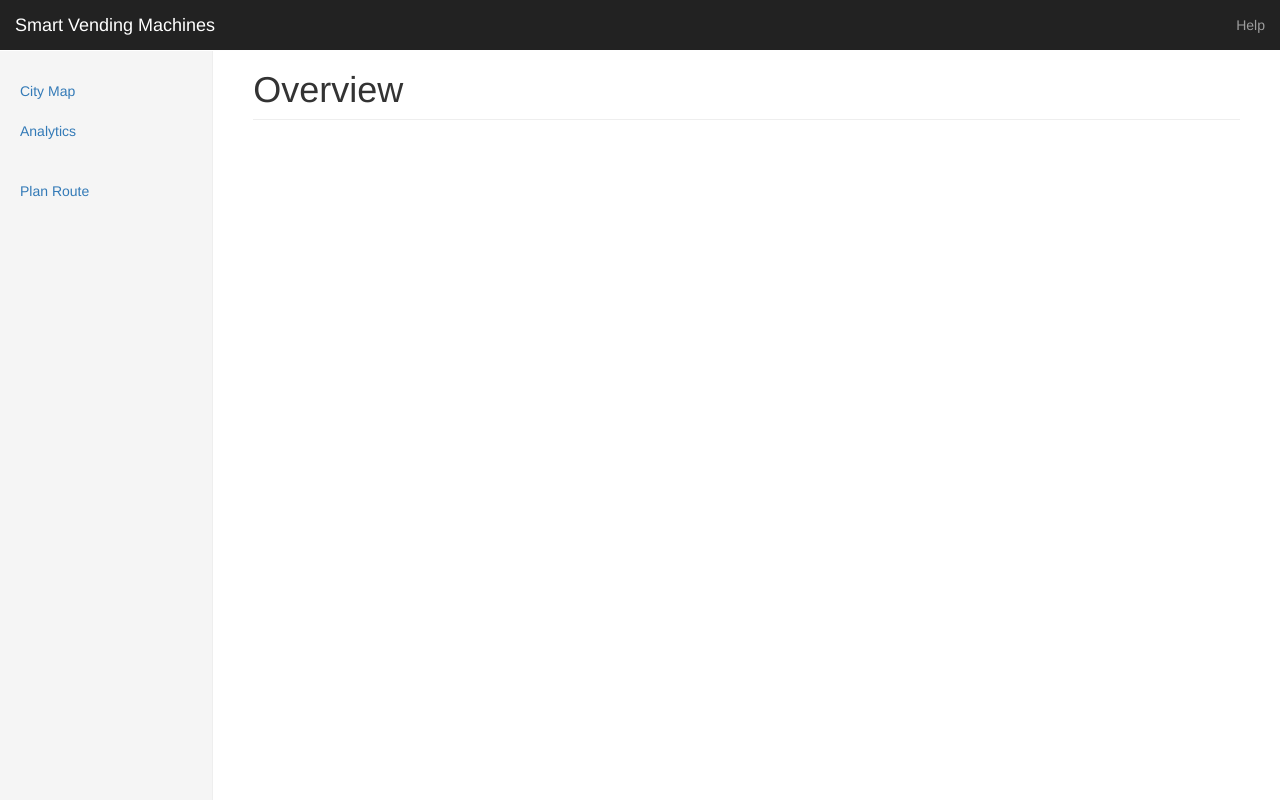
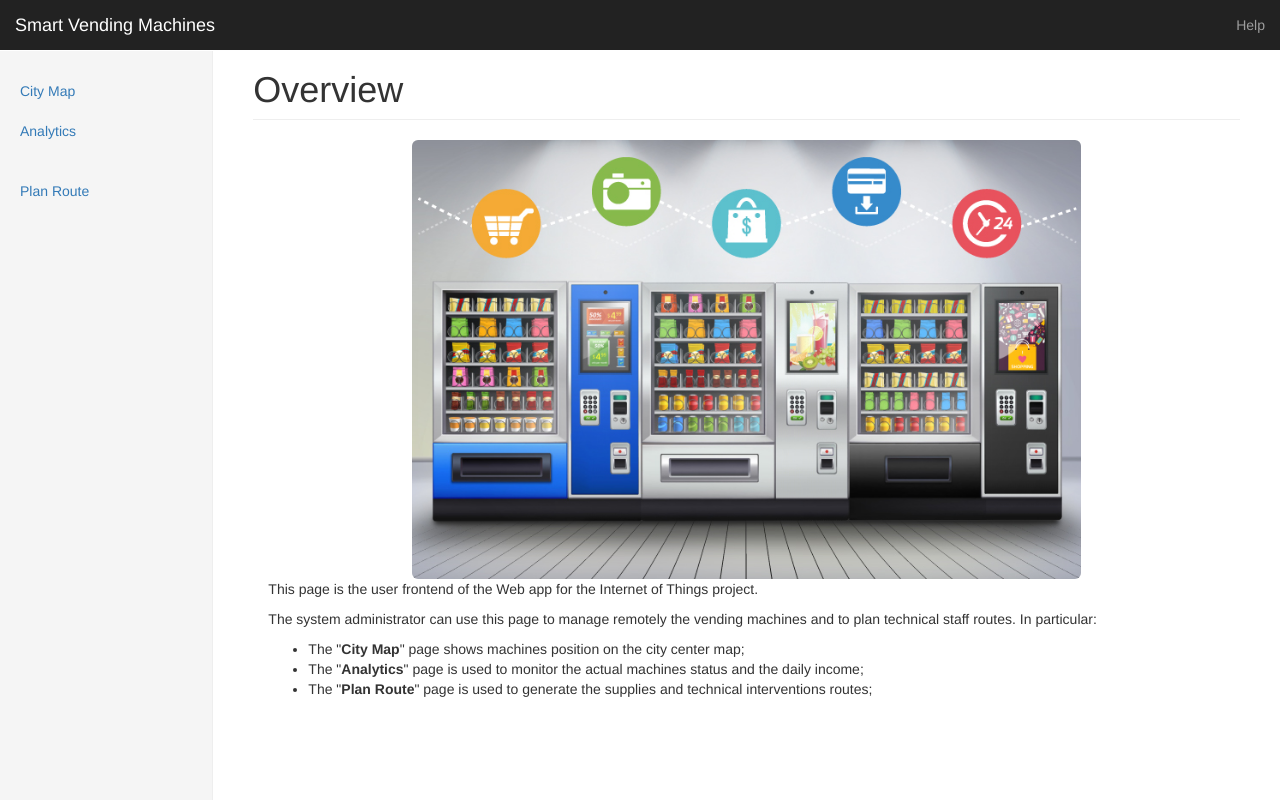
Before and after one commit to paulrox/SmartVendingMachines, a plain HTML site: page Web/Frontend/index.html in a window 1280 px wide. Drawn offline with Linux system fonts and the light colour scheme.

Commit message:
added overview image

```diff
--- a/Web/Frontend/css/svm.css
+++ b/Web/Frontend/css/svm.css
@@ -111,3 +111,11 @@ body {
     width: 100%;
     height: 500px;
 }
+
+/*
+ * Overview image
+ */
+#ov_img {
+    width: 70%;
+    align-content: center;
+}
--- a/Web/Frontend/index.html
+++ b/Web/Frontend/index.html
@@ -58,7 +58,19 @@
                 </div>
                 <div class="col-sm-9 col-sm-offset-3 col-md-10 col-md-offset-2 main">
                     <h1 class="page-header">Overview</h1>
-
+                    <div class="container-fluid">
+                        <img id="ov_img" src="img/overview.jpg" alt="overview image" class="img-rounded center-block">
+                        <p> This page is the user frontend of the Web app for the Internet of Things project.</p>
+                        <p> The system administrator can use this page to manage remotely the vending machines and
+                            to plan technical staff routes. In particular:
+                            <ul>
+                                <li>The "<strong>City Map</strong>" page shows machines position on the city center map;</li>
+                                <li>The "<strong>Analytics</strong>" page is used to monitor the actual machines status and the daily income;</li>
+                                <li>The "<strong>Plan Route</strong>" page is used to generate the supplies and technical
+                                    interventions routes;</li>
+                            </ul>
+                        </p>
+                    </div>
                 </div>
             </div>
         </div>
--- a/Web/Frontend/js/maps.js
+++ b/Web/Frontend/js/maps.js
@@ -8,6 +8,6 @@ function cityMap() {
                                   mapProp);
 }
 
-$(document).ready(function(){
+$(function(){
     cityMap();
 });
```
Also changed, not shown: Web/Frontend/img/overview.jpg (added).
